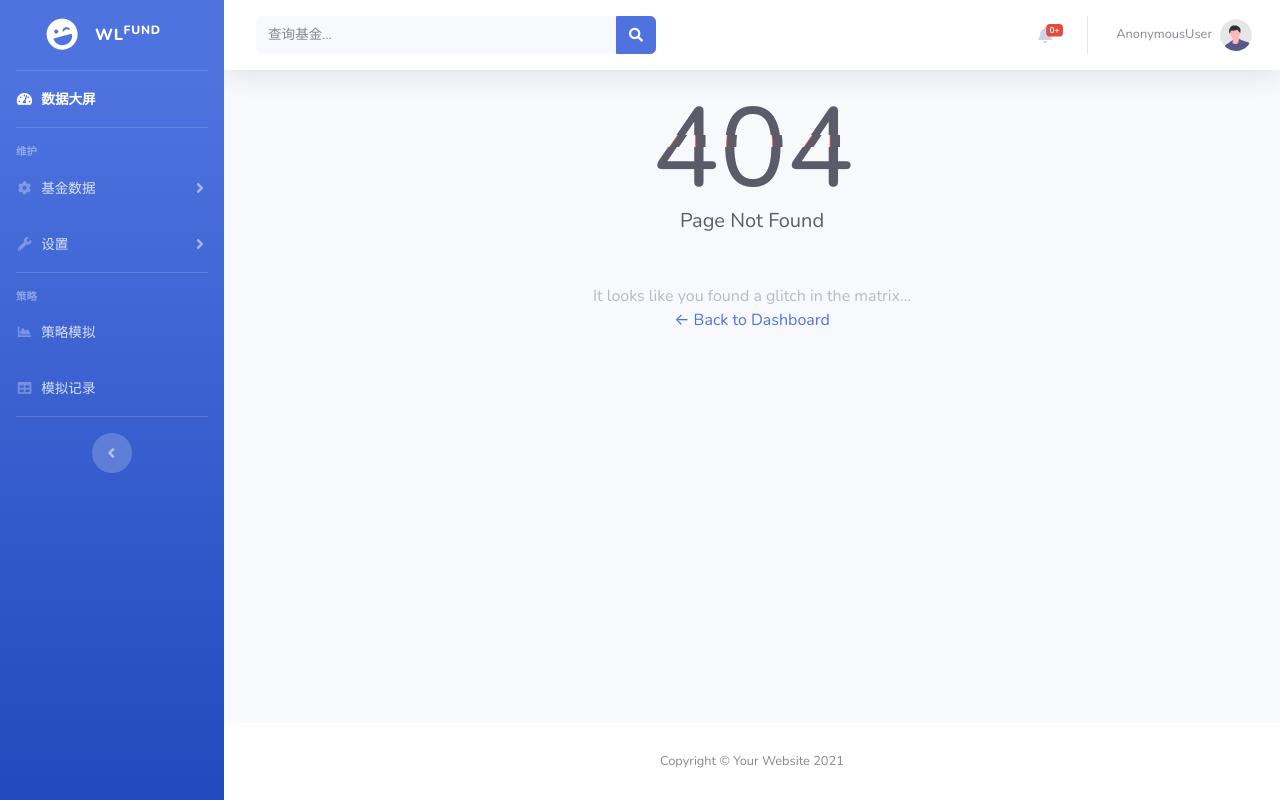
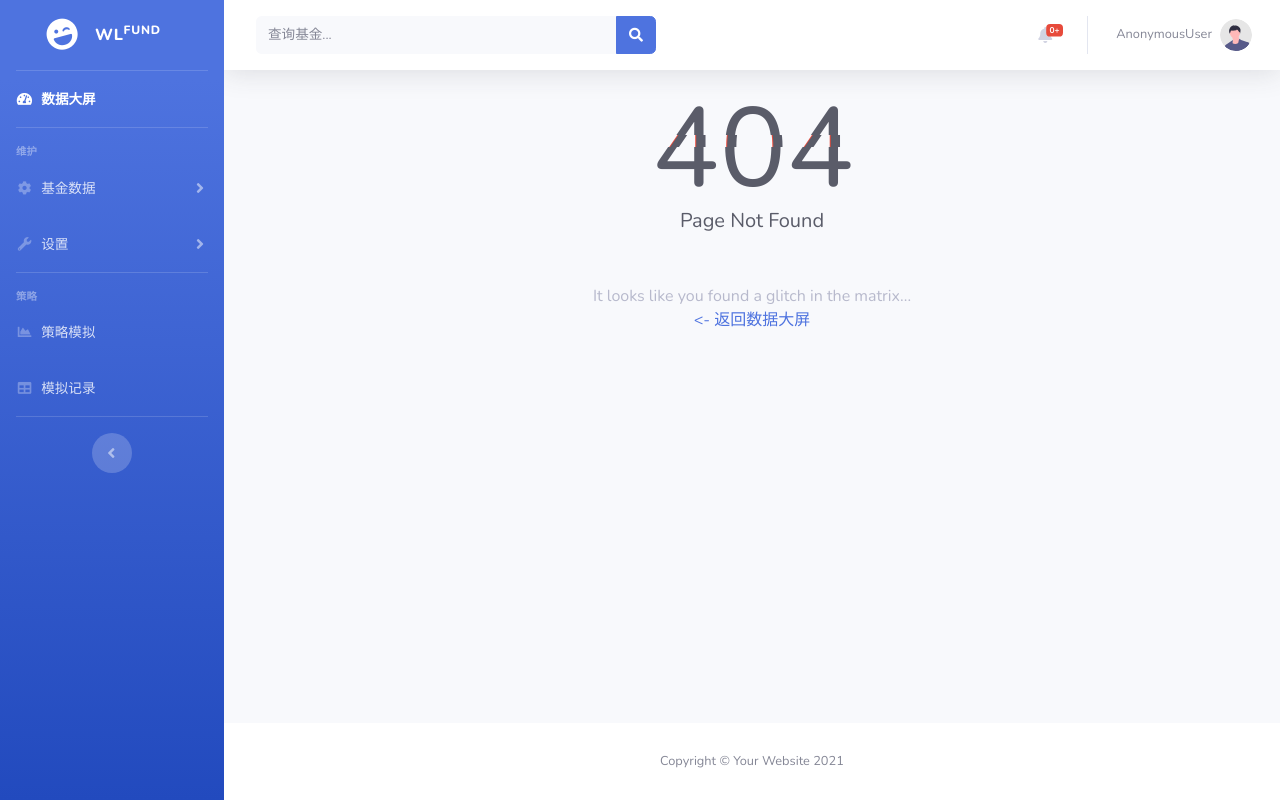
Before and after one commit to wlzyr/fund_web, a Django app: template fund_web/templates/error.html in a window 1280 px wide. Run offline with Django 4.2, Linux system fonts and the light colour scheme; the template is opened without the code that fills it, so the values that code supplies are empty; some libraries are stand-ins or nearby versions.

Commit message:
[mod] 错误页面

```diff
--- a/fund_web/templates/error.html
+++ b/fund_web/templates/error.html
@@ -4,6 +4,6 @@
     <div class="error mx-auto" data-text="404">404</div>
     <p class="lead text-gray-800 mb-5">Page Not Found</p>
     <p class="text-gray-500 mb-0">It looks like you found a glitch in the matrix...</p>
-    <a href="{% url 'Bi' %}">← Back to Dashboard</a>
+    <a href="{% url 'Bi' %}"><- 返回数据大屏</a>
 </div>
 {% endblock %}
```
